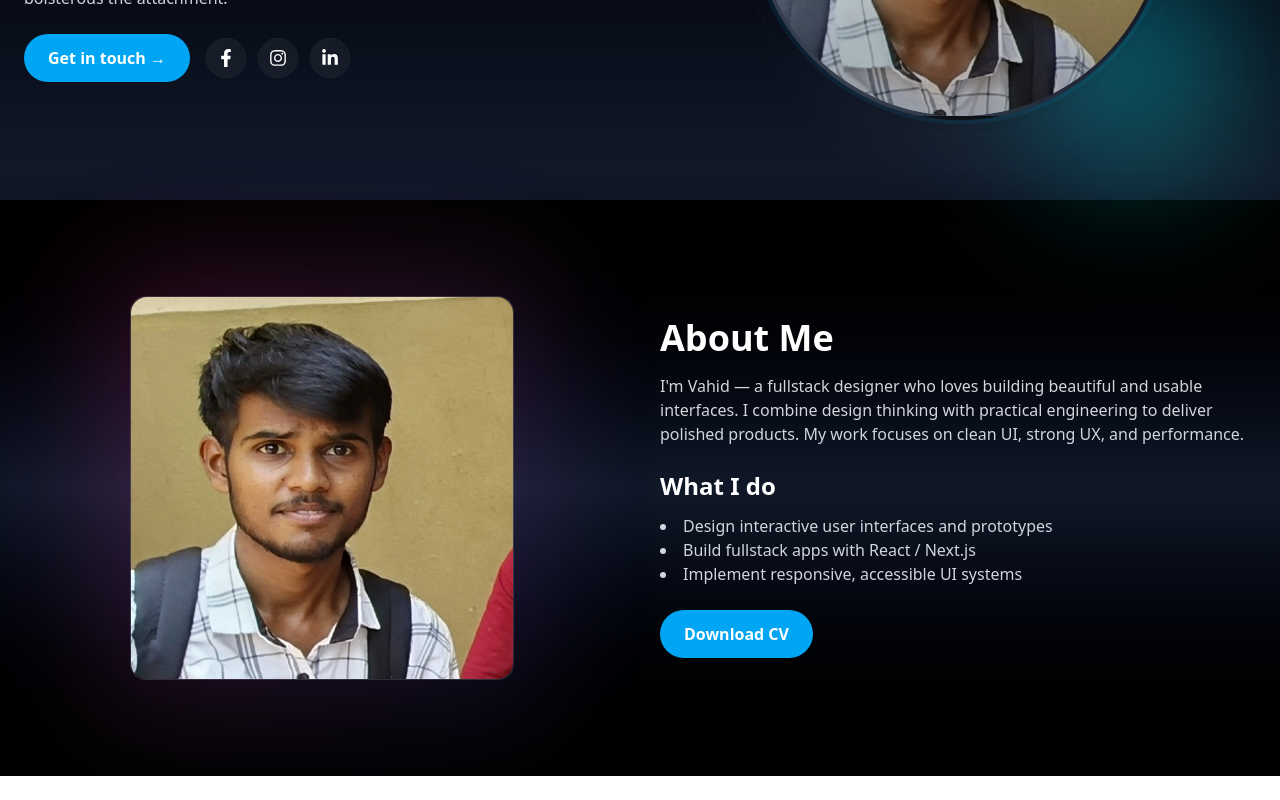
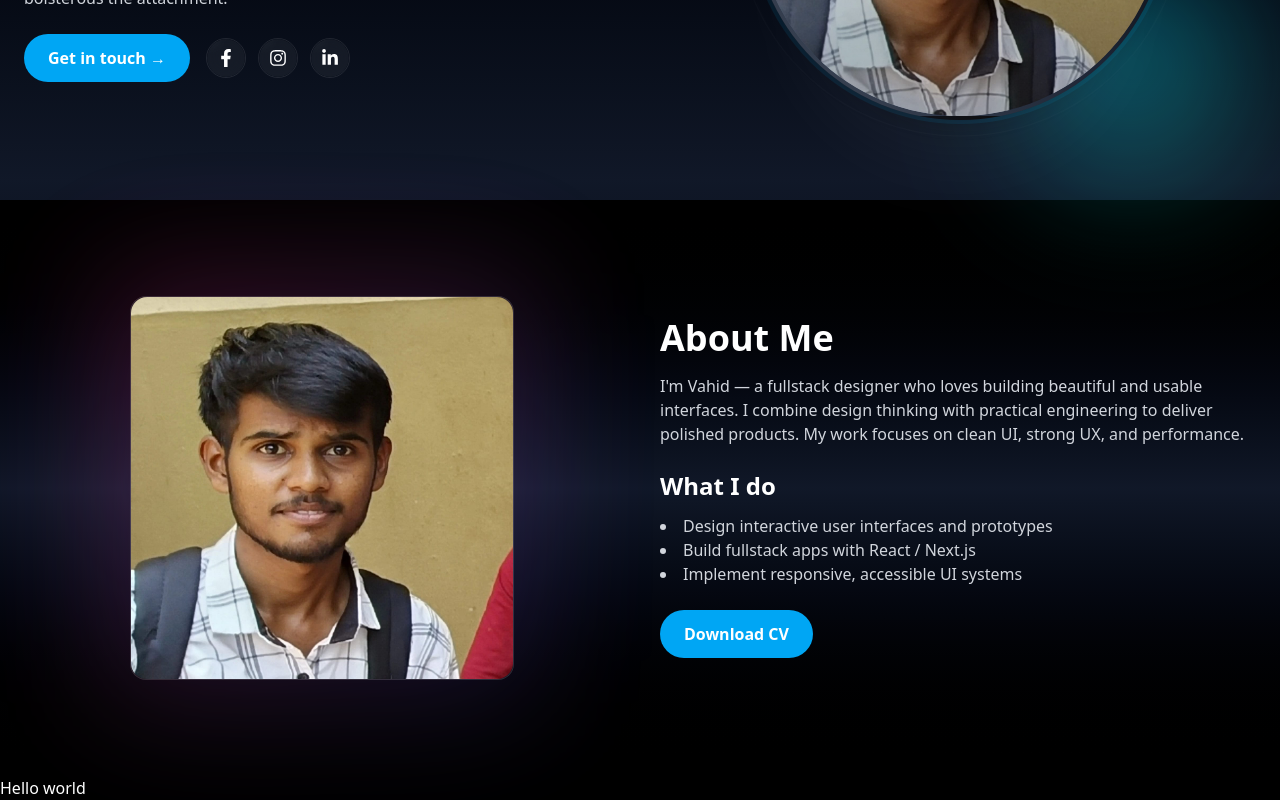
Before and after one commit to Vahid819/portfolio, a Next.js app: page / in a window 1280 px wide. Shown: the part 440-1240 px from the top of the page. Before the commit the page ends 1216 px from the top, so only its background shows below. Built offline with nearby package versions, Linux system fonts and the light colour scheme.

Commit message:
try to add aniamtion

```diff
--- a/package.json
+++ b/package.json
@@ -14,6 +14,7 @@
     "@radix-ui/react-slot": "^1.2.4",
     "class-variance-authority": "^0.7.1",
     "clsx": "^2.1.1",
+    "framer-motion": "^12.23.24",
     "lucide-react": "^0.553.0",
     "next": "16.0.1",
     "react": "19.2.0",
--- a/src/app/layout.js
+++ b/src/app/layout.js
@@ -25,9 +25,15 @@ export default function RootLayout({ children }) {
         min-h-screen bg-linear-to-r from-black via-zinc-900 to-slate-900
         text-white/90 selection:bg-purple-900/75 selection:text-white`}
       >
-        {/* Global scroll effects (reveal, parallax) mounted once for the whole site */}
         <ScrollEffects />
-        {children}
+
+        {/* 🟣 REQUIRED FOR BARBA.JS */}
+        <div id="barba-wrapper" data-barba="wrapper" className="min-h-screen">
+          <div data-barba="container">
+            {children}
+          </div>
+        </div>
+
       </body>
     </html>
   );
--- a/src/components/landing/Skill.jsx
+++ b/src/components/landing/Skill.jsx
@@ -3,7 +3,7 @@ import React from 'react'
 function Skill() {
   return (
     <div id='skill'>
-
+        Hello world
     </div>
   )
 }
```
Also changed, not shown: 1 other file (tests, documents, lock files or other folders).
